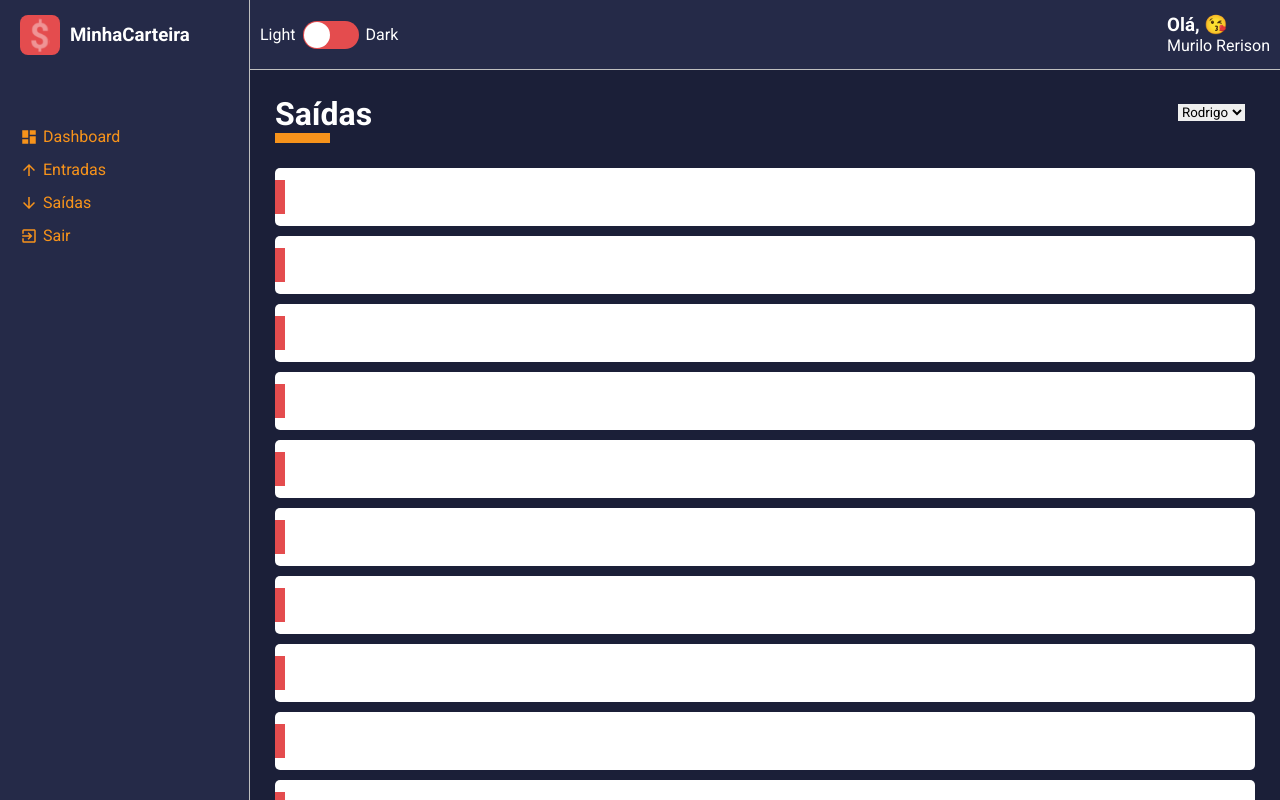
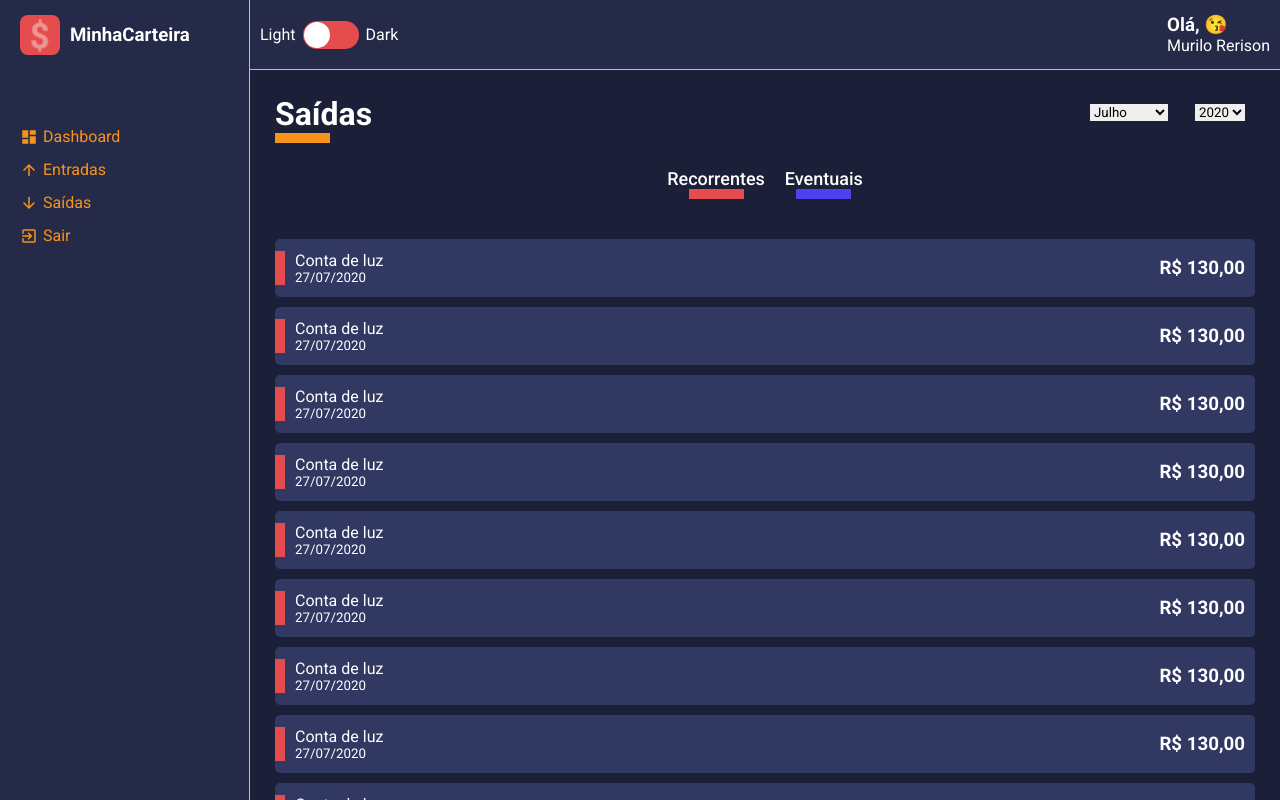
Before and after one commit to murilodevkapaz/dashboard-react, a React (Create React App) app: page /list/1 in a window 1280 px wide. Built offline with nearby package versions, Linux system fonts and the light colour scheme.

Commit message:
filter added

```diff
--- a/src/components/HistoryFinanceCard/index.tsx
+++ b/src/components/HistoryFinanceCard/index.tsx
@@ -3,7 +3,6 @@
 import {Container, Tag} from './styles';
 
 interface IHistoryFinanceCardProps {
-    cardColor: string;
     tagColor: string;
     title: string;
     subtitle: string;
--- a/src/components/HistoryFinanceCard/styles.ts
+++ b/src/components/HistoryFinanceCard/styles.ts
@@ -6,7 +6,7 @@
 }
 
 export const Container = styled.li`
-    background-color: #fff;
+    background-color: ${props=>props.theme.colors.tertiary};
     list-style: none;
     border-radius: 5px;
     margin: 10px 0;
--- a/src/pages/list/index.tsx
+++ b/src/pages/list/index.tsx
@@ -1,20 +1,31 @@
 import React from 'react';
-import {Container, Content} from './styles';
+import { Container, Content , Filters} from './styles';
 import ContentHeader from '../../components/ContentHeader';
 import SelectInput from '../../components/SelectInput';
 import HistoryFinancecard from '../../../src/components/HistoryFinanceCard';
 
 
-const List: React.FC = ()=>{
-    const options = [
+const List: React.FC = () => {
+    const months = [
         {
-            value: 'Rodrigo', label: 'Rodrigo'
+            value: 7, label: 'Julho'
         },
         {
-            value: 'Maria', label: 'Maria'
+            value: 8, label: 'Agosto'
         },
         {
-            value: 'Maria', label: 'Maria',
+            value: 9, label: 'Setembro',
+        }
+    ];
+    const years = [
+        {
+            value: 2020, label: 2020,
+        },
+        {
+            value: 2019, label: 2019
+        },
+        {
+            value: 2018, label: 2018
         }
     ];
 
@@ -22,95 +33,108 @@
     return (
         <Container>
             <ContentHeader title="Saídas" lineColor="#f7931b">
-                <SelectInput options={options} />
+                <SelectInput options={months} />
+                <SelectInput options={years} />
             </ContentHeader>
+
+            <Filters>
+                <button
+                    type="button"
+                    className="tag-filter tag-filter-recurrent"
+                    >Recorrentes</button>
+                                    <button
+                    type="button"
+                    className="tag-filter tag-filter-eventual"
+                    >Eventuais</button>
+            </Filters>
+
             <Content>
                 <HistoryFinancecard
-                    cardColor="#313862"
+
                     tagColor="#E44C4E"
                     title="Conta de luz"
                     subtitle="27/07/2020"
                     amount="R$ 130,00"
                 />
                 <HistoryFinancecard
-                    cardColor="#313862"
+
                     tagColor="#E44C4E"
                     title="Conta de luz"
                     subtitle="27/07/2020"
                     amount="R$ 130,00"
                 />
                 <HistoryFinancecard
-                    cardColor="#313862"
+
                     tagColor="#E44C4E"
                     title="Conta de luz"
                     subtitle="27/07/2020"
                     amount="R$ 130,00"
                 />
                 <HistoryFinancecard
-                    cardColor="#313862"
+
                     tagColor="#E44C4E"
                     title="Conta de luz"
                     subtitle="27/07/2020"
                     amount="R$ 130,00"
                 />
                 <HistoryFinancecard
-                    cardColor="#313862"
+
                     tagColor="#E44C4E"
                     title="Conta de luz"
                     subtitle="27/07/2020"
                     amount="R$ 130,00"
                 />
                 <HistoryFinancecard
-                    cardColor="#313862"
+
                     tagColor="#E44C4E"
                     title="Conta de luz"
                     subtitle="27/07/2020"
                     amount="R$ 130,00"
                 />
                 <HistoryFinancecard
-                    cardColor="#313862"
+
                     tagColor="#E44C4E"
                     title="Conta de luz"
                     subtitle="27/07/2020"
                     amount="R$ 130,00"
                 />
                 <HistoryFinancecard
-                    cardColor="#313862"
+
                     tagColor="#E44C4E"
                     title="Conta de luz"
                     subtitle="27/07/2020"
                     amount="R$ 130,00"
                 />
                 <HistoryFinancecard
-                    cardColor="#313862"
+
                     tagColor="#E44C4E"
                     title="Conta de luz"
                     subtitle="27/07/2020"
                     amount="R$ 130,00"
                 />
                 <HistoryFinancecard
-                    cardColor="#313862"
+
                     tagColor="#E44C4E"
                     title="Conta de luz"
                     subtitle="27/07/2020"
                     amount="R$ 130,00"
                 />
                 <HistoryFinancecard
-                    cardColor="#313862"
+
                     tagColor="#E44C4E"
                     title="Conta de luz"
                     subtitle="27/07/2020"
                     amount="R$ 130,00"
                 />
                 <HistoryFinancecard
-                    cardColor="#313862"
+
                     tagColor="#E44C4E"
                     title="Conta de luz"
                     subtitle="27/07/2020"
                     amount="R$ 130,00"
                 />
                 <HistoryFinancecard
-                    cardColor="#313862"
+
                     tagColor="#E44C4E"
                     title="Conta de luz"
                     subtitle="27/07/2020"
--- a/src/pages/list/styles.ts
+++ b/src/pages/list/styles.ts
@@ -3,3 +3,47 @@
 
 export const Container = styled.div``;
 export const Content = styled.div``;
+export const Filters = styled.div`
+    width: 100%;
+    display: flex;
+    justify-content: center;
+
+    .tag-filter{
+        font-size: 18px;
+        font-weight: 500;
+        background: none;
+        color: ${props => props.theme.colors.white};
+
+        margin: 0 10px;
+        margin-bottom: 30px;
+
+        transition: opacity .3s;
+
+        :hover{
+            opacity: 0.7;
+        }
+
+        &::after{
+            content: '';
+            display: block;
+            width:55px;
+            margin: 0 auto;
+            border-bottom: 10px solid ${props => props.theme.colors.warning};
+        }
+    }
+
+    .tag-filter-recurrent::after{
+            content: '';
+            display: block;
+            width:55px;
+            margin: 0 auto;
+            border-bottom: 10px solid ${props => props.theme.colors.warning};
+        }
+        .tag-filter-eventual::after{
+            content: '';
+            display: block;
+            width:55px;
+            margin: 0 auto;
+            border-bottom: 10px solid ${props => props.theme.colors.success};
+        }
+`;
```
Also changed, not shown: 1 other file (tests, documents, lock files or other folders). Lines whose indentation alone changed are shown as unchanged.
